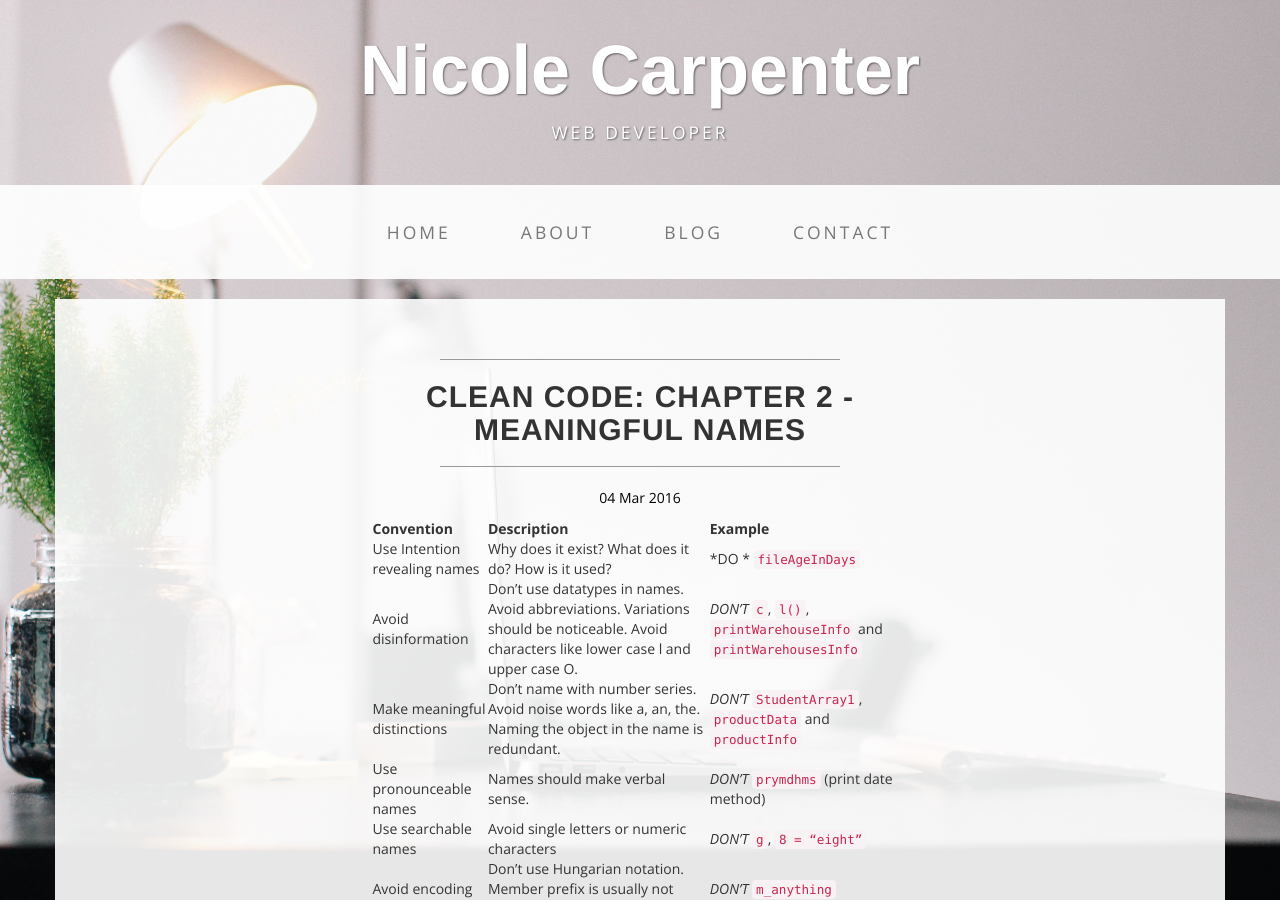
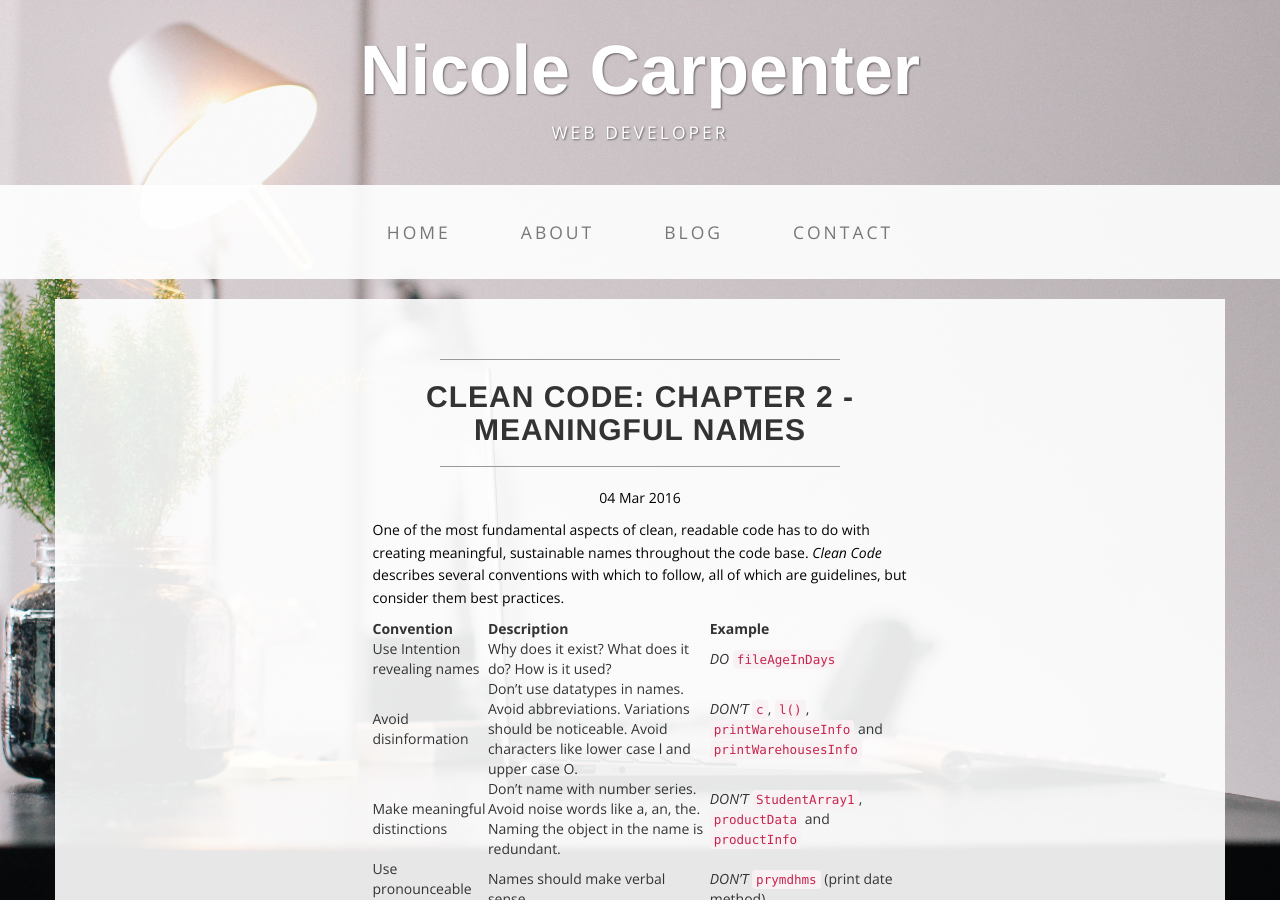
Before and after one commit to voilawalla/voilawalla.github.io, a Jekyll site: the page built from _posts/2016-03-04-clean-code-chapter-2-meaningful-names.md, in a window 1280 px wide and 900 px high. Built offline with Jekyll 4.4.1, drawn with Linux system fonts in a browser that asks for light colours; nearby versions of some CDN libraries; some web fonts are replaced; library files that are not in the unit come from our copies.

Commit message:
add header paragraph

```diff
--- a/_posts/2016-03-04-clean-code-chapter-2-meaningful-names.md
+++ b/_posts/2016-03-04-clean-code-chapter-2-meaningful-names.md
@@ -4,9 +4,11 @@ title: "Clean Code: Chapter 2 - Meaningful Names"
 date: 2016-03-04
 ---
 
+One of the most fundamental aspects of clean, readable code has to do with creating meaningful, sustainable names throughout the code base. *Clean Code* describes several conventions with which to follow, all of which are guidelines, but consider them best practices.
+
 Convention | Description | Example
 --- | --- | ---
-Use Intention revealing names | Why does it exist? What does it do? How is it used? | *DO * `fileAgeInDays`
+Use Intention revealing names | Why does it exist? What does it do? How is it used? | *DO* `fileAgeInDays`
 Avoid disinformation | Don’t use datatypes in names. Avoid abbreviations. Variations should be noticeable. Avoid characters like lower case l and upper case O. | *DON’T* `c`, `l()`, `printWarehouseInfo` and `printWarehousesInfo`
 Make meaningful distinctions | Don’t name with number series. Avoid noise words like a, an, the. Naming the object in the name is redundant. | *DON’T* `StudentArray1`, `productData` and `productInfo`
 Use pronounceable names | Names should make verbal sense. | *DON’T* `prymdhms` (print date method)
```
